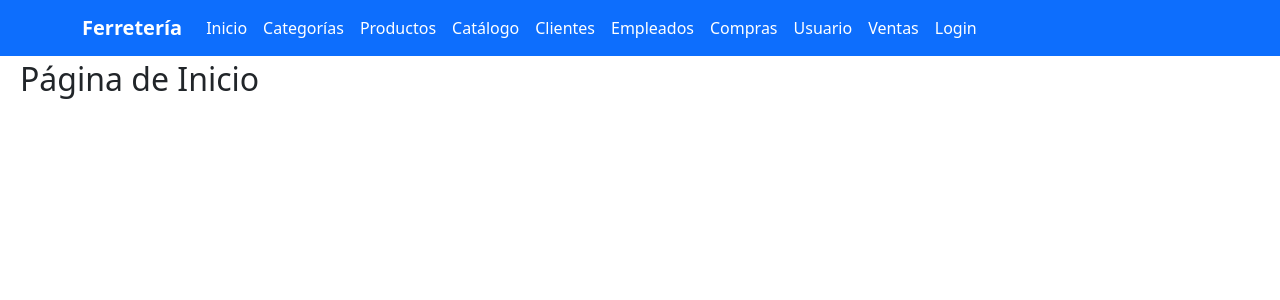
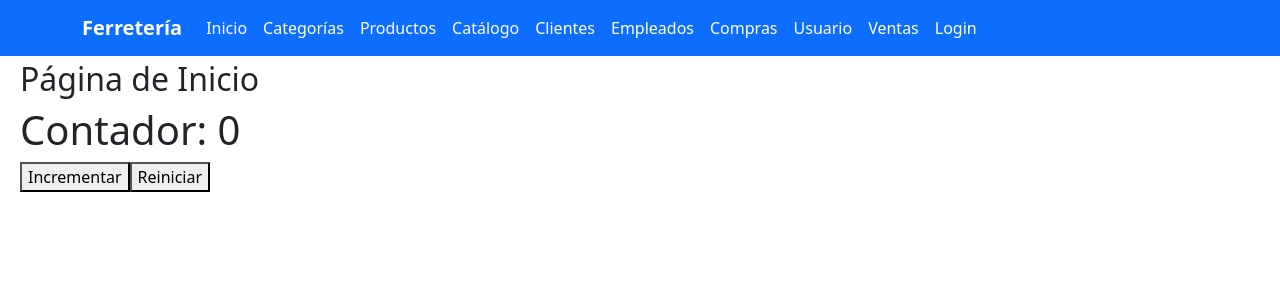
Before and after one commit to Ernesto-Sevilla/frontend-e51, a React (Vite) app: page / in a window 1280 px wide. Shown: the top 300 px of the page. Built offline with nearby package versions, Linux system fonts and the light colour scheme.

Commit message:
Implementación de botones de incrementar y reinciar.

```diff
--- /dev/null
+++ b/src/components/Contador.jsx
@@ -0,0 +1,30 @@
+import React, {useState} from "react";
+
+
+const Contador = () => {
+
+  const [contador, setContador] = useState(0);
+
+  const incrementar = () => {
+    setContador(contador + 1);
+  }
+
+  const volver0 = () => {
+    setContador(0);
+  }
+
+  return (
+    <>
+      <h1>Contador: {contador}</h1>
+      <button onClick={incrementar}>
+        Incrementar
+      </button>
+
+      <button onClick={volver0}>
+        Reiniciar
+      </button>
+    </>
+    )
+}
+
+export default Contador;
--- a/src/views/Inicio.jsx
+++ b/src/views/Inicio.jsx
@@ -1,7 +1,11 @@
+import Contador from "../components/Contador";
+
+
 const Inicio = () => {
     return (
         <>
         <h2>Página de Inicio</h2>
+        <Contador />
         </>
     );
 };
```
